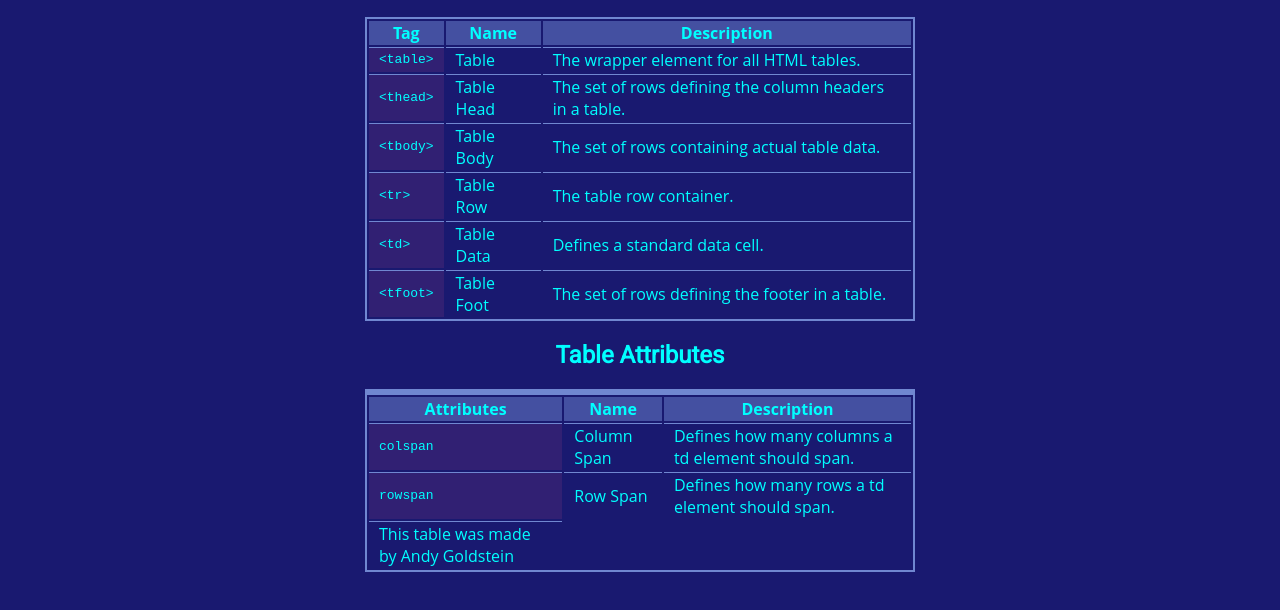
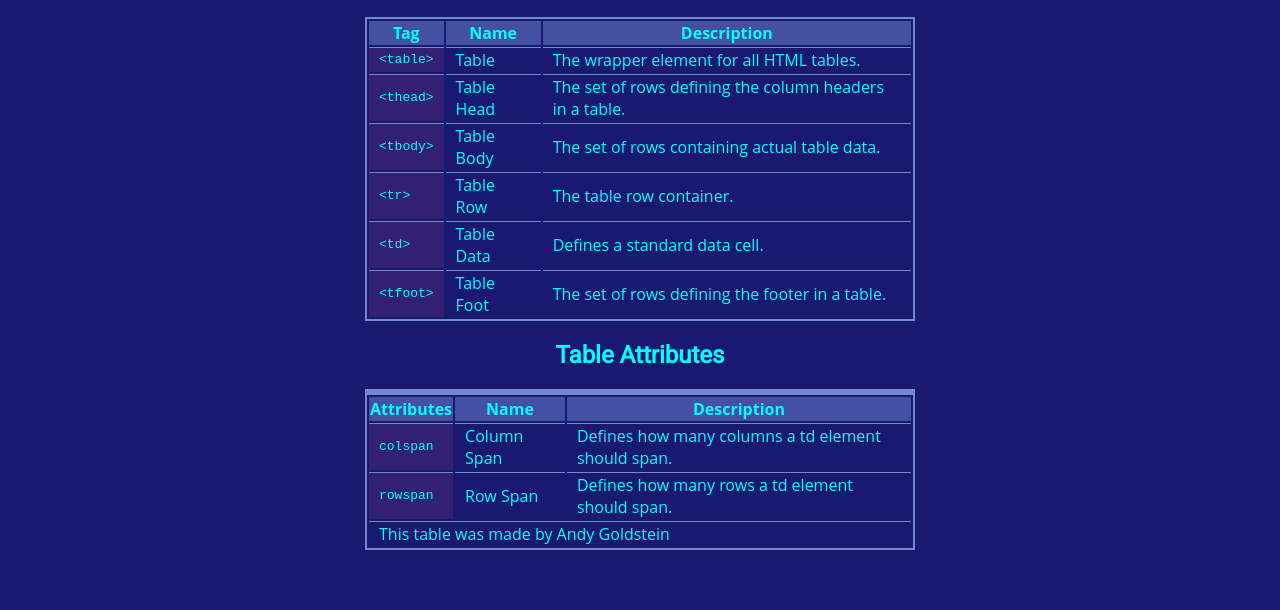
Before and after one commit to andygo52/html-table-tags--cheatsheet, a website: page index.html in a window 1280 px wide. Shown: the part 112-722 px from the top of the page. Drawn offline with Linux system fonts and the light colour scheme.

Commit message:
Update index.html

```diff
--- a/index.html
+++ b/index.html
@@ -93,7 +93,7 @@
 
                 <tfoot>
                     <tr>
-                        <td>This table was made by Andy Goldstein</td>
+                        <td colspan="3">This table was made by Andy Goldstein</td>
                     </tr>
                 </tfoot>
 
```
